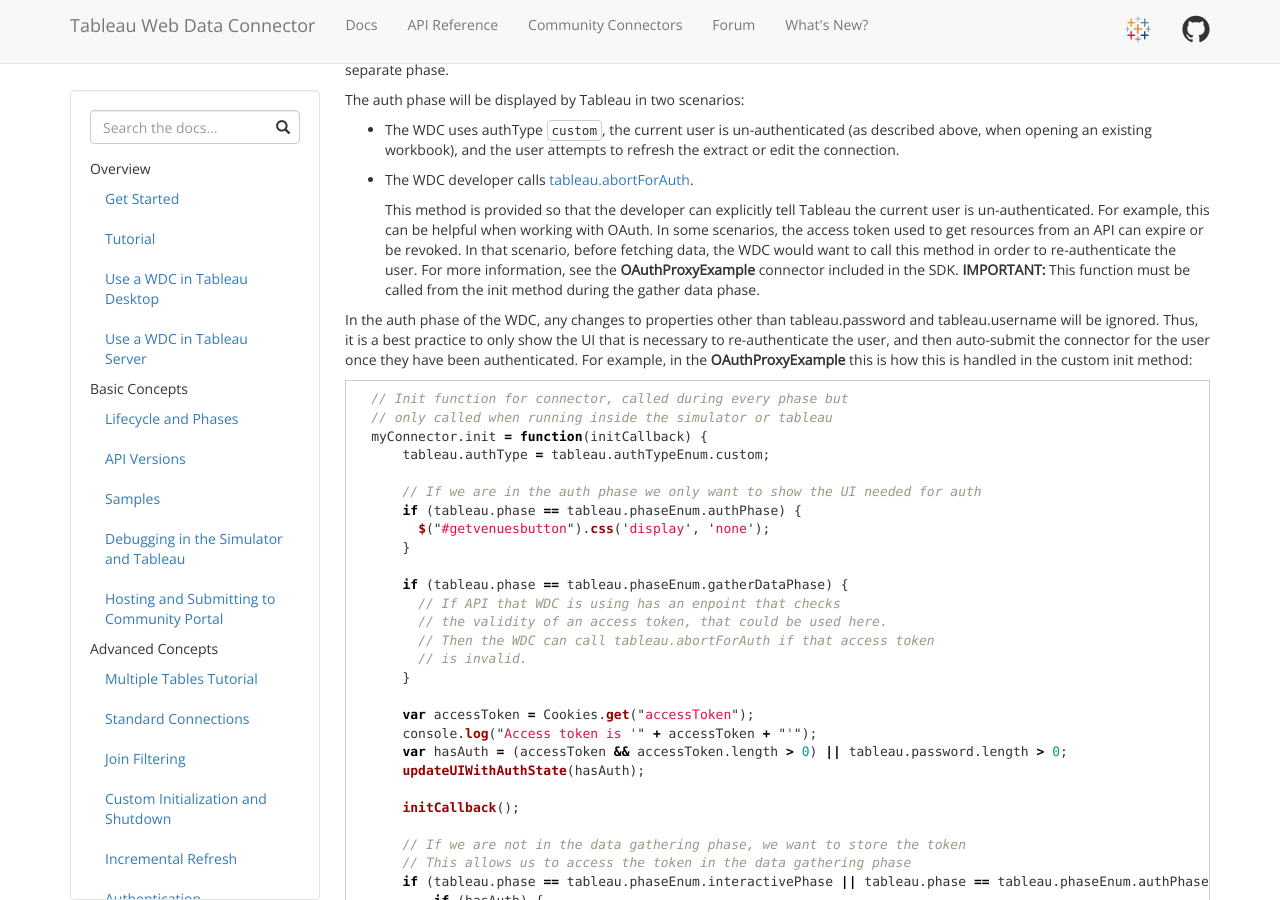
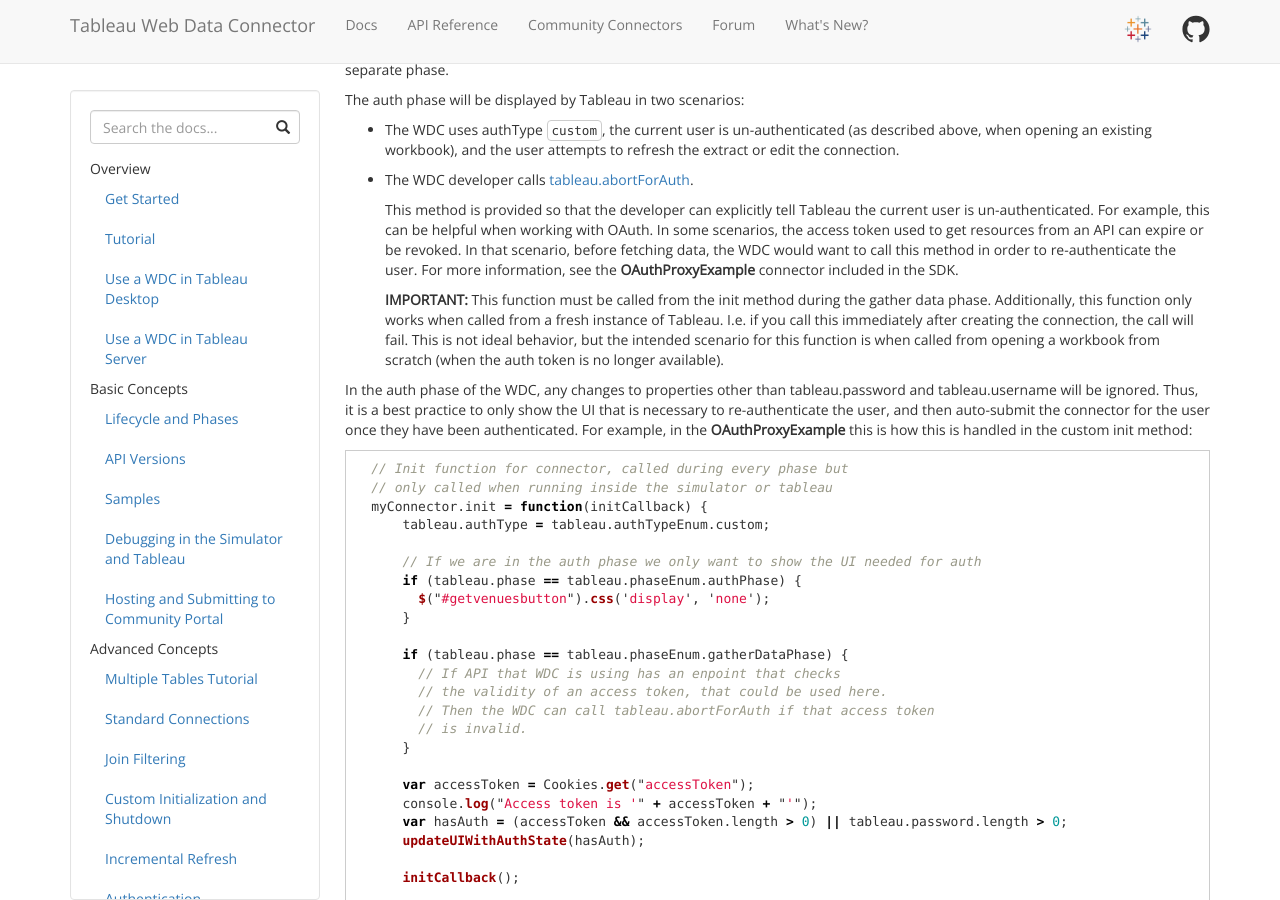
Before and after one commit to bigpeaches/webdataconnector, a Jekyll site: the page built from docs/wdc_authentication.md, in a window 1280 px wide and 900 px high, scrolled down 1233 px. Built offline with Jekyll 4.4.1, drawn with Linux system fonts in a browser that asks for light colours; nearby versions of some CDN libraries.

Commit message:
Updated auth docs with abortForAuth limitation

```diff
--- a/docs/wdc_authentication.md
+++ b/docs/wdc_authentication.md
@@ -71,7 +71,10 @@ The auth phase will be displayed by Tableau in two scenarios:
     This method is provided so that the developer can explicitly tell Tableau the current user is un-authenticated.
     For example, this can be helpful when working with OAuth.  In some scenarios, the access token used to get resources
     from an API can expire or be revoked.  In that scenario, before fetching data, the WDC would want to call this method
-    in order to re-authenticate the user.  For more information, see the **OAuthProxyExample** connector included in the SDK.  **IMPORTANT:** This function must be called from the init method during the gather data phase.
+    in order to re-authenticate the user.  For more information, see the **OAuthProxyExample** connector included in the SDK.
+
+    **IMPORTANT:** This function must be called from the init method during the gather data phase.  Additionally, this function only works when called from a fresh instance of Tableau.  I.e. if you call this immediately after creating the connection, the call will fail.  This is not ideal behavior, but the intended scenario for this function is when called from opening a workbook from scratch (when the auth token is no longer available).
+
 
 In the auth phase of the WDC, any changes to properties other than tableau.password and tableau.username will
 be ignored.  Thus, it is a best practice to only show the UI that is necessary to re-authenticate the user,
```
